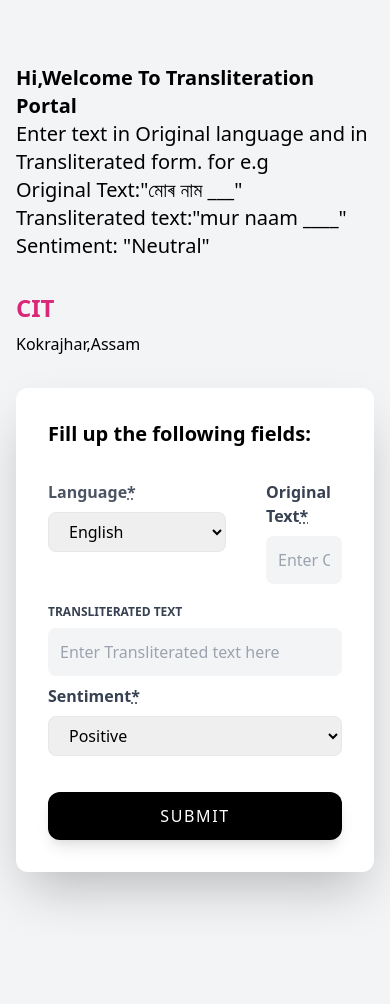
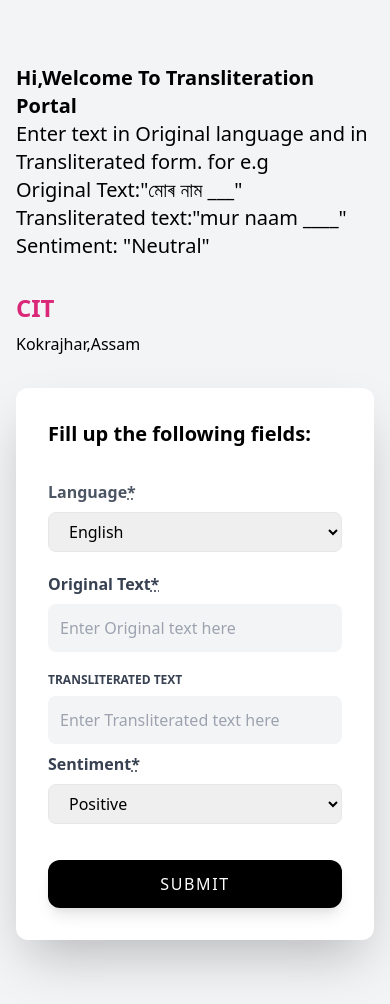
Before and after one commit to ManasBarman229/mongoAppTest, a Flask app: page / in a window 390 px wide. Before the commit the page ends 907 px from the top, so only its background shows below. Run offline with Flask 2, Linux system fonts and the light colour scheme.

Commit message:
modified alignment a/c to media screen

```diff
--- /dev/null
+++ b/flask_mongodb/static/css/float_alignment.css
@@ -0,0 +1,22 @@
+#container {
+    float: left;
+
+}
+#Original-container{
+    padding-left: 25px;
+}
+@media only screen and (max-width: 900px) {
+    #container {
+        float: none;
+    }
+        #Original {
+            padding-right:0;
+        }
+
+}
+@media only screen and (max-width: 900px) {
+        #Original-container {
+            padding-left: 0;
+        }
+
+}
--- a/flask_mongodb/templates/index.html
+++ b/flask_mongodb/templates/index.html
@@ -6,6 +6,7 @@
     <meta name="viewport" content="width=device-width, initial-scale=1.0">
     <link href="https://unpkg.com/tailwindcss@^1.0/dist/tailwind.min.css" rel="stylesheet" />
     <link rel="shortcut icon" href="/static/img/favicon-16x16.png" type="image/x-icon">
+    <link rel="stylesheet" href="/static/css/float_alignment.css">
     <title>Dataset collection</title>
 
 </head>
@@ -37,7 +38,7 @@
                     </h1>
                     <form  form id="survey-form" method="POST" action="/data"  class="mt-6">
                         <div class="flow-root">
-                            <div class=" flex flex-col mb-3 float-left">
+                            <div id="container" class="flex flex-col mb-3">
                                 <label class="font-semibold text-gray-600 py-2">Language<abbr title="required">*</abbr></label>
                                 <select
                                     class="block w-full bg-grey-lighter text-grey-darker border border-grey-lighter rounded-lg h-10 px-4 md:w-full"
@@ -49,10 +50,10 @@
                                     <option value="Bodo" class="block mt-2 text-base font-semibold text-gray-700">Bodo</option>
                                 </select>
                             </div>
-                            <div class="flex flex-col mb-3 pl-10">
+                            <div id="Original-container" class="flex flex-col mb-3 ">
                                 <label for="Original" class="  mt-2 font-semibold text-gray-700 ">Original Text<abbr title="required">*</abbr></label>
                                 <input id="Original" type="text" name="Original" placeholder="Enter Original text here"
-                                    class="block pr-10px p-3 mt-2 text-gray-700 bg-gray-100 appearance-none focus:outline-none focus:bg-gray-200 focus:shadow-inner rounded-lg"
+                                    class="block  p-3 mt-2 text-gray-700 bg-gray-100 appearance-none focus:outline-none focus:bg-gray-200 focus:shadow-inner rounded-lg"
                                     required />
                             </div>
                         </div>
```
